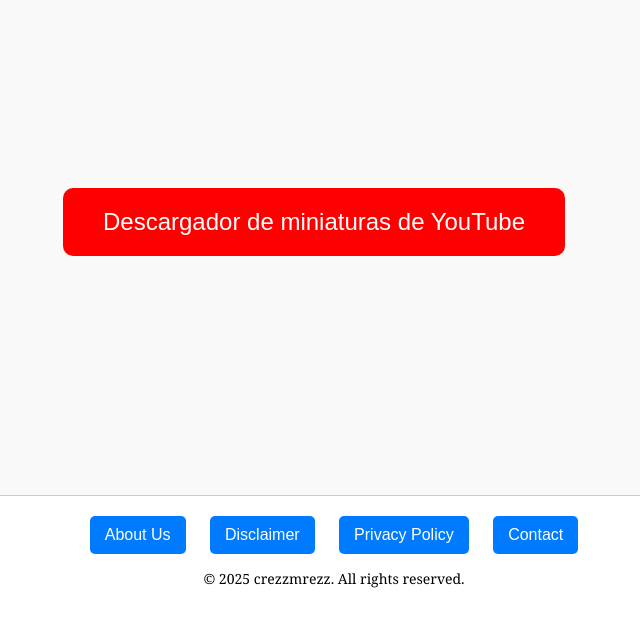
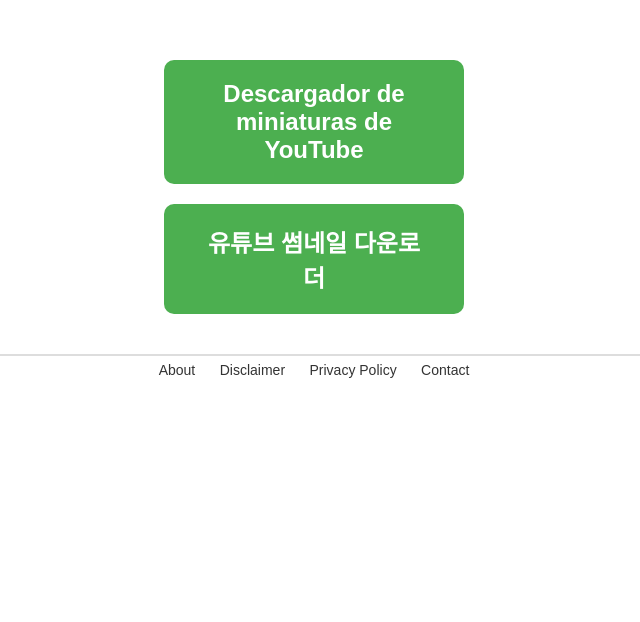
Before and after one commit to nyannandi/yt_web, a plain HTML site: page index.html in a window 1280 px wide. Shown: the part 178-800 px from the top of the page, without its empty margins (326-966 px from the left). Drawn offline with Linux system fonts and the light colour scheme.

Commit message:
Update index.html after uploading yt website for ko lang
updating the index.html page after uploading yt website for ko lang

```diff
--- a/index.html
+++ b/index.html
@@ -1,99 +1,119 @@
 <!DOCTYPE html>
 <html lang="en">
+
 <head>
     <meta charset="UTF-8">
     <meta name="viewport" content="width=device-width, initial-scale=1.0">
-  <title>crezzmrezz Home Page</title>
+    <meta http-equiv="X-UA-Compatible" content="ie=edge">
+    <title>YouTube Thumbnail Downloader</title>
     <style>
+        /* Basic Reset */
+        * {
+            margin: 0;
+            padding: 0;
+            box-sizing: border-box;
+        }
+
         body {
+            font-family: Arial, sans-serif;
+            background-color: white;
+            color: #333;
             display: flex;
             flex-direction: column;
+            align-items: center;
             justify-content: center;
+            min-height: 100vh;
+        }
+
+        /* Container for buttons */
+        .button-container {
+            display: flex;
+            flex-direction: column;
+            gap: 20px;
             align-items: center;
-      height: 100vh;
-      background: #f9f9f9;
-      margin: 0;
-      font-family: Arial, sans-serif;
         }
-    .download-btn {
-      background-color: #ff0000;
+
+        /* Style for each button */
+        .button {
+            padding: 20px 40px;
+            font-size: 24px;
+            font-weight: bold;
+            text-align: center;
+            background-color: #4CAF50;
             color: white;
-      font-size: 24px;
-      padding: 20px 40px;
             border: none;
             border-radius: 10px;
+            width: 300px;
             cursor: pointer;
-      transition: 0.3s;
-      text-decoration: none;
-    }
-    .download-btn:hover {
-      background-color: #cc0000;
-    }
-    footer {
-      background: #fff;
-      color: #000;
-      border-top: 1px solid #ccc;
-      padding: 20px;
-      text-align: center;
-      width: 100%;
-      position: fixed;
-      bottom: 0;
-      left: 0;
-    }
-    footer a {
-      background: #007BFF;
-      color: #fff;
-      padding: 10px 15px;
-      margin: 0 10px;
-      text-decoration: none;
-      border-radius: 5px;
-      display: inline-block;
-      transition: 0.3s;
-    }
-    footer a:hover {
-      background: #0056b3;
-    }
-    footer p {
-      margin-top: 15px;
-      font-size: 14px;
-      font-family: 'Georgia', 'Garamond', 'Cambria', serif;
+            transition: background-color 0.3s ease;
         }
 
-    /* Mobile Responsive Styles */
-    @media (max-width: 600px) {
-      .download-btn {
-        font-size: 18px;
-        padding: 15px 30px;
+        /* Hover effect on buttons */
+        .button:hover {
+            background-color: #45a049;
+        }
+
+        /* Footer Styles */
+        footer {
+            margin-top: 40px;
+            width: 100%;
+            background-color: white;
+            text-align: center;
+            padding: 5px 0;  /* Reduced the padding to make footer smaller */
+            border-top: 2px solid #ddd;
         }
 
         footer a {
-        display: block;
-        margin: 10px 0;
-        width: 100%;
-        text-align: center;
+            margin: 0 10px; /* Reduced margin to reduce space between links */
+            text-decoration: none;
+            color: #333;
+            font-size: 14px;
         }
 
-      footer p {
-        font-size: 12px;
+        footer a:hover {
+            text-decoration: underline;
+        }
+
+        /* Responsive design */
+        @media (max-width: 768px) {
+            .button {
+                width: 80%;
+                font-size: 20px;
+                padding: 15px;
+            }
+        }
+
+        @media (max-width: 480px) {
+            .button {
+                width: 90%;
+                font-size: 18px;
+                padding: 12px;
             }
         }
     </style>
-  <!-- Google search console property verification code -->
-  <meta name="google-site-verification" content="NtjVqJRRGLEU0PcBgOIZdW9OJXB97XDXr9wk14YjWnk" />
 </head>
+
 <body>
-  <a class="download-btn" href="descargador-de-miniaturas-de-youtube-guarda-miniatura-youtube-en-hd.html">
-    Descargador de miniaturas de YouTube
-  </a>
+    <div class="button-container">
+        <!-- Button for Spanish/Latin Users -->
+        <button class="button" onclick="window.location.href='https://crezzmrezz.com/descargador-de-miniaturas-de-youtube-guarda-miniatura-youtube-en-hd.html'">Descargador de miniaturas de YouTube</button>
 
+        <!-- Button for Korean Users -->
+        <button class="button" onclick="window.location.href='https://crezzmrezz.com/무료 유튜브 썸네일 다운로더 – 무료 온라인 도구'">유튜브 썸네일 다운로더</button>
+    </div>
+
+    <!-- Footer with links -->
     <footer>
-    <div>
-      <a href="about.html">About Us</a>
+        <a href="about.html">About</a>
         <a href="disclaimer.html">Disclaimer</a>
         <a href="privacy-policy.html">Privacy Policy</a>
         <a href="contact.html">Contact</a>
-    </div>
-    <p>© 2025 crezzmrezz. All rights reserved.</p>
     </footer>
+
+    <script>
+        // If needed, you can add JavaScript functionality here
+        // For now, the buttons redirect to their respective URLs
+    </script>
 </body>
+
 </html>
```
Lines whose indentation alone changed are shown as unchanged.
